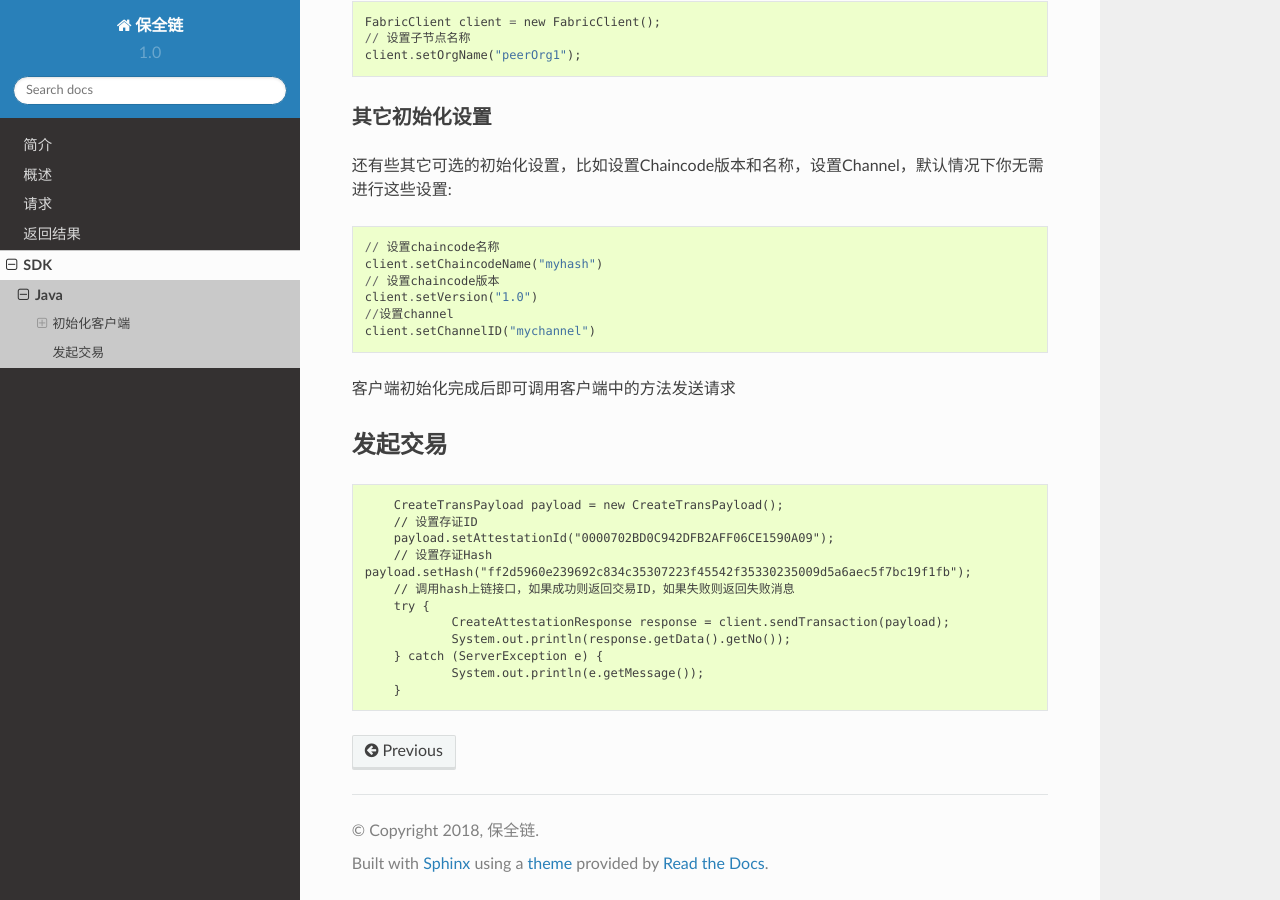
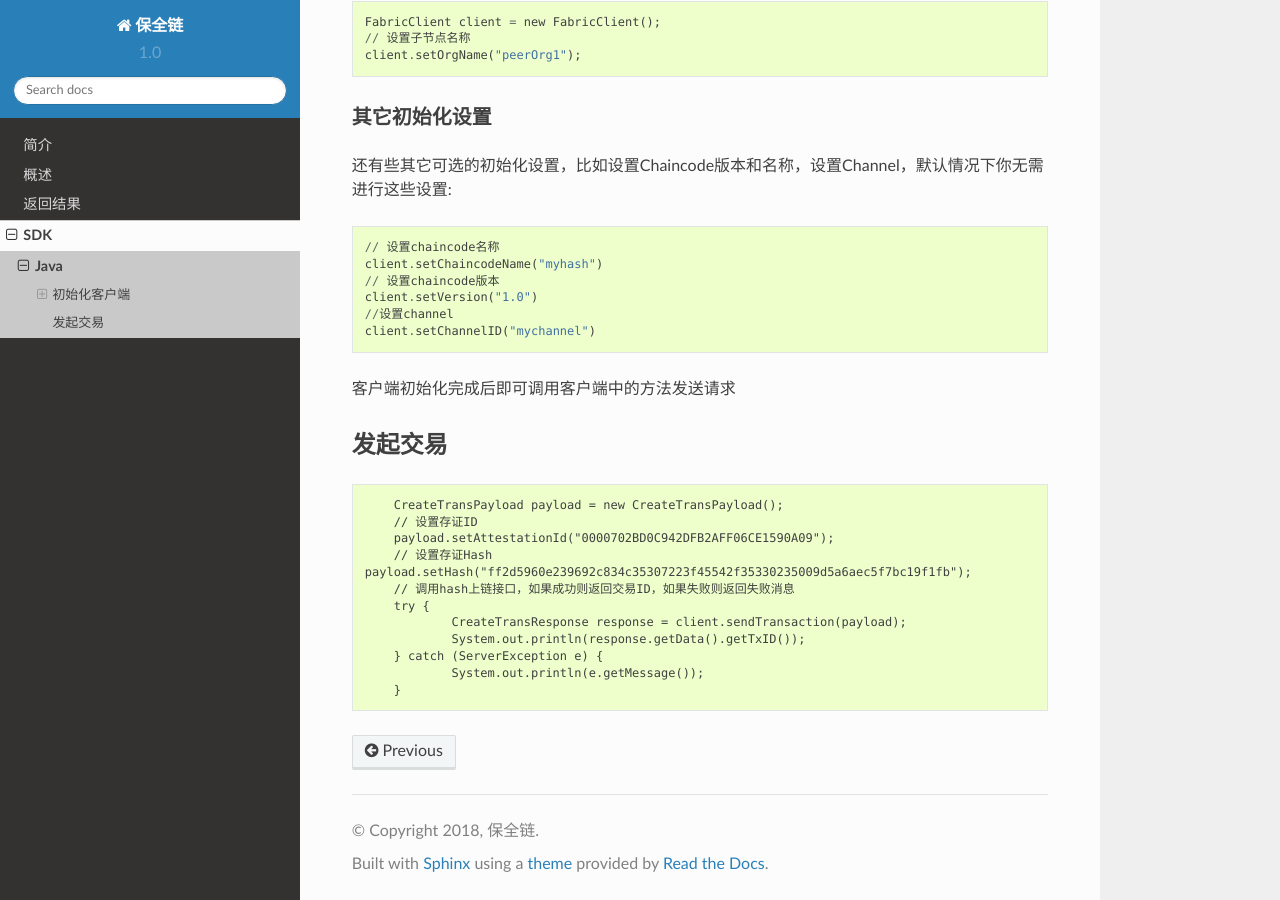
Before and after one commit to baoquan-com/veraxchain-docs, a Sphinx documentation site: the page built from docs/java.rst, in a window 1280 px wide and 900 px high, scrolled down 515 px. Built offline with Sphinx 7.4.7 and the Read the Docs theme 2.0.0, drawn with Linux system fonts in a browser that asks for light colours; pages that are not in the unit, such as notebooks, are missing from menus.

Commit message:
verax docs edit

```diff
--- a/docs/java.rst
+++ b/docs/java.rst
@@ -49,8 +49,8 @@ Java
     payload.setHash("ff2d5960e239692c834c35307223f45542f35330235009d5a6aec5f7bc19f1fb");
 	// 调用hash上链接口，如果成功则返回交易ID，如果失败则返回失败消息
 	try {
-		CreateAttestationResponse response = client.sendTransaction(payload);
-		System.out.println(response.getData().getNo());
+		CreateTransResponse response = client.sendTransaction(payload);
+		System.out.println(response.getData().getTxID());
 	} catch (ServerException e) {
 		System.out.println(e.getMessage());
 	}
--- a/docs/response.rst
+++ b/docs/response.rst
@@ -20,12 +20,9 @@ data         有效数据，具体在接口里面描述
 	{
 		"request_id": "2XiTgZ2oVrBgGqKQ1ruCKh",
 		"data": {
-			"attestation_id": "nXiTrBgQ1ruCKhgZ2oV"
+			"txID": "nXiTrBgQ1ruCKhgZ2oV"
 		}
 	}
-
-另外一种是返回一个文件，比如下载保全文件时。
-
 
 异常返回
 --------------
```
Also changed, not shown: docs/request.rst (deleted, +0 -44 lines).
